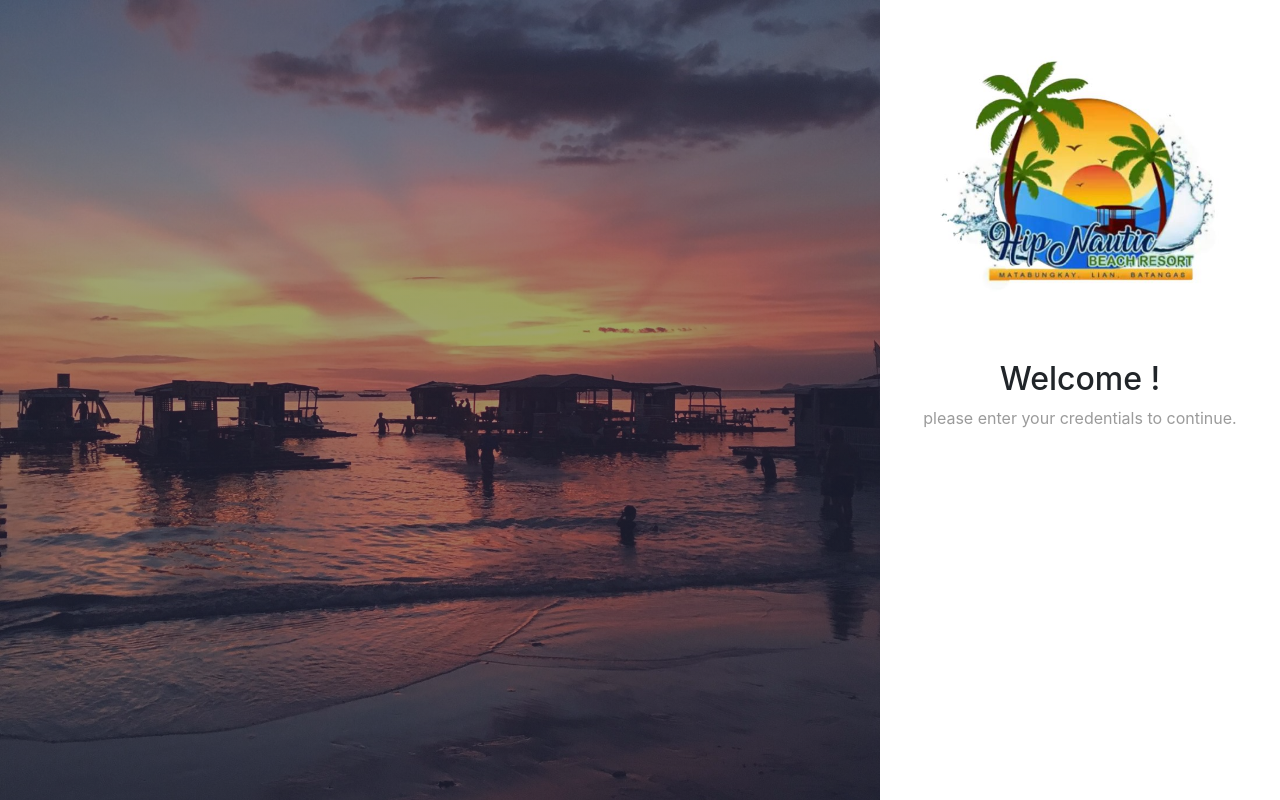
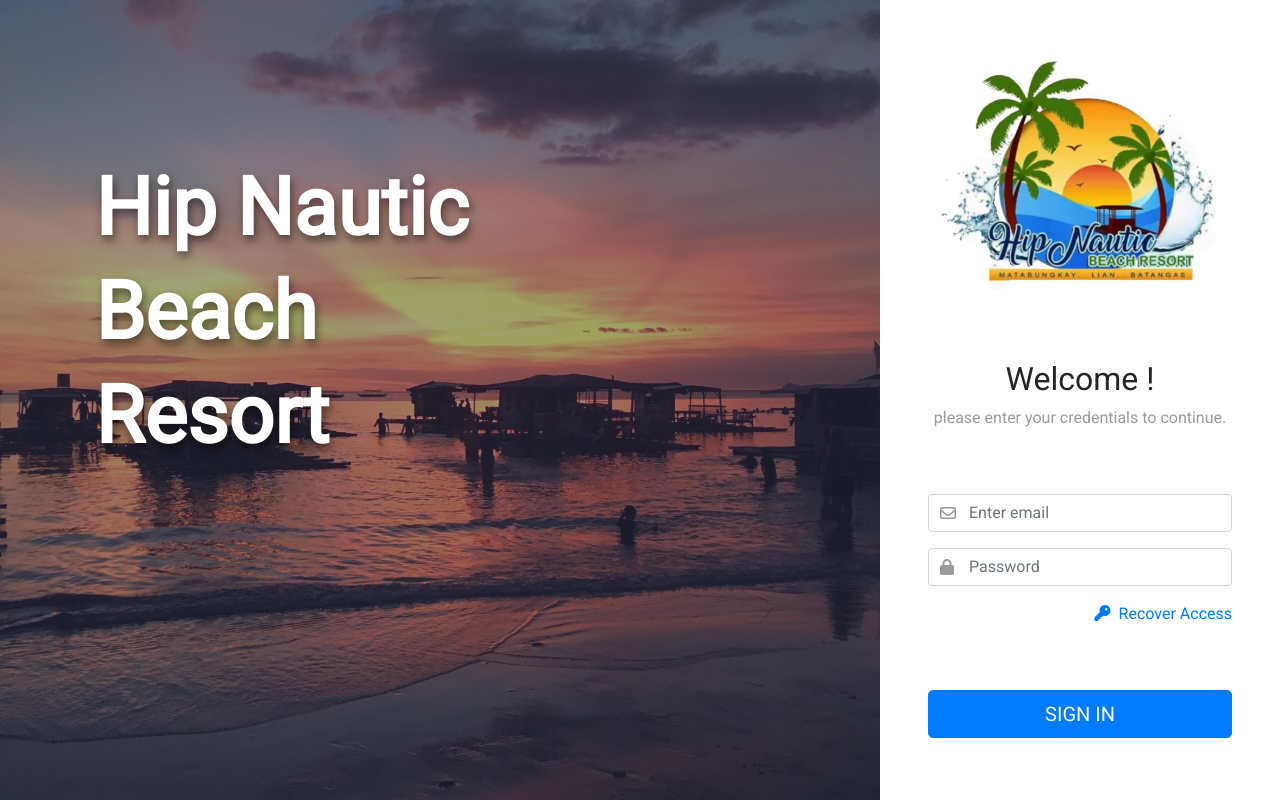
Before and after one commit to z3in/hms_project_sti, a PHP site: page /view/dashboard/secure/login.html in a window 1280 px wide. Run offline with PHP 8.4, Linux system fonts and the light colour scheme; data that the repository does not hold is empty; some libraries are stand-ins or nearby versions.

Commit message:
useraccess model created. database link established- login interface created

```diff
--- a/src/View.class.php
+++ b/src/View.class.php
@@ -15,4 +15,9 @@ Class View {
         $path = ROOT . DS . 'view'. DS . 'web ' . DS . 'index.html';
         include($path);
     }
+
+    public static function get404(){
+        $path = ROOT . DS . '404.html';
+        include($path);
+    }
 }
--- a/view/dashboard/js/validate.security.js
+++ b/view/dashboard/js/validate.security.js
@@ -1,3 +1,3 @@
-if(!getCookie("session")){
+if(!getCookie("sessionid")){
     window.location = "dashboard/secure/login";
 }
--- /dev/null
+++ b/view/dashboard/secure/authentication.js
@@ -0,0 +1,12 @@
+window.onload = (event) =>{
+
+    const btn_signin = document.querySelector("#btn_signin")
+    const input_email = document.querySelector("#email_input")
+    const input_pass = document.querySelector("#password_input")
+    btn_signin.addEventListener("click",()=> authenticateUser(input_email.value, input_pass.value))
+}
+
+const authenticateUser = (user,pass) => {
+    document.cookie = `sessionid=${user + pass};path=/`
+    window.location = "../../dashboard";
+}
--- a/view/dashboard/secure/login.html
+++ b/view/dashboard/secure/login.html
@@ -5,10 +5,19 @@
     <meta http-equiv="X-UA-Compatible" content="IE=edge">
     <meta name="viewport" content="width=device-width, initial-scale=1.0">
     <title>Login to Hip Nautic Beach Resort Dashboard</title>
+    <!--google fonts-->
+    <link rel="preconnect" href="https://fonts.googleapis.com">
+    <link rel="preconnect" href="https://fonts.gstatic.com" crossorigin>
+    <link href="https://fonts.googleapis.com/css2?family=Roboto:ital,wght@0,400;1,300;1,900&display=swap" rel="stylesheet">
     <!--bootstrap library-->
     <link rel="stylesheet" href="https://maxcdn.bootstrapcdn.com/bootstrap/4.0.0/css/bootstrap.min.css" integrity="sha384-Gn5384xqQ1aoWXA+058RXPxPg6fy4IWvTNh0E263XmFcJlSAwiGgFAW/dAiS6JXm" crossorigin="anonymous">
-    <script src="https://kit.fontawesome.com/7262583124.js" crossorigin="anonymous"></script>
     <style>
+        body {
+            font-family: 'Roboto', sans-serif;
+            box-sizing: border-box;
+            padding:0;
+            margin:0;
+        }
         .col-fill{
             height:100vh;
             overflow:hidden;
@@ -50,6 +59,40 @@
         .tagline .sub-header {
             color: rgba(55, 55, 55, 0.5);
         }
+        .col.col-fill.col-left h1{
+            color:#fff;
+            font-weight: 700;
+            font-size: 5rem;
+            text-shadow: 2px 5px 10px rgba(0, 0, 0, 0.5);
+        }
+        .banner-text{
+            margin-left:5em;
+            margin-top:10em;
+        }
+        @media (max-width:768px){
+            .col-left{
+                display:none;
+            }
+            .flex-row{
+            flex-direction: row!important;
+            }
+            .col-right{
+                width:100%;
+            }
+        }
+        .form-group{
+            display:flex;
+            flex-direction: row!important;
+            align-items: center;
+        }
+        .form-group i{
+            position:absolute;
+            transform: translateX(12px);
+            color:#989a9c;
+        }
+        .form-group input{
+            padding-left:2.5em;
+        }
     </style>
 </head>
 <body>
@@ -64,17 +107,34 @@
                         <h2 class="tagline-header">Welcome !</h2>
                         <p class="sub-header">please enter your credentials to continue.</p>
                     </div>
-                    <div>
-
+                    <div class="p-5">
+                    <form>
+                        <div class="form-group">
+                            <i class="far fa-envelope"></i><input type="email" class="form-control" id="email_input" aria-describedby="emailHelp" placeholder="Enter email"><i></i>
+                        </div>
+                        <div class="form-group">
+                            <i class="fas fa-lock"></i><input type="password" class="form-control" id="password_input" placeholder="Password">
+                        </div>
+                        <p style="float:right;"><a href="#"><i class="fas fa-key mr-2"></i>Recover Access</a></p>
+                        <p style="clear:both"></p>
+                        <button type="submit" id="btn_signin" class="btn btn-primary btn-lg btn-block mt-5">SIGN IN</button>
+                      </form>
                     </div>
                 </div>
             </div>
             <div class="col col-fill col-left">
-
+                <div class="tagline banner-text">
+                <h1>Hip Nautic</h1>
+                <h1>Beach</h1>
+                <h1>Resort</h1>
+                </div>
             </div>
         </div>
     </div>
+    <!---custom scripts-->
+    <script src="../../view/dashboard/secure/authentication.js"></script>
     <!--javascript libraries-->
+    <script src="https://kit.fontawesome.com/7262583124.js" crossorigin="anonymous"></script>
     <script src="https://code.jquery.com/jquery-3.2.1.slim.min.js" integrity="sha384-KJ3o2DKtIkvYIK3UENzmM7KCkRr/rE9/Qpg6aAZGJwFDMVNA/GpGFF93hXpG5KkN" crossorigin="anonymous"></script>
     <script src="https://cdnjs.cloudflare.com/ajax/libs/popper.js/1.12.9/umd/popper.min.js" integrity="sha384-ApNbgh9B+Y1QKtv3Rn7W3mgPxhU9K/ScQsAP7hUibX39j7fakFPskvXusvfa0b4Q" crossorigin="anonymous"></script>
     <script src="https://maxcdn.bootstrapcdn.com/bootstrap/4.0.0/js/bootstrap.min.js" integrity="sha384-JZR6Spejh4U02d8jOt6vLEHfe/JQGiRRSQQxSfFWpi1MquVdAyjUar5+76PVCmYl" crossorigin="anonymous"></script>
```
Also changed, not shown: 404.html (added, +12 -0 lines), config/Router.php (+6 -3 lines), view/dashboard/index.html (+142 -0 lines), .htaccess.
